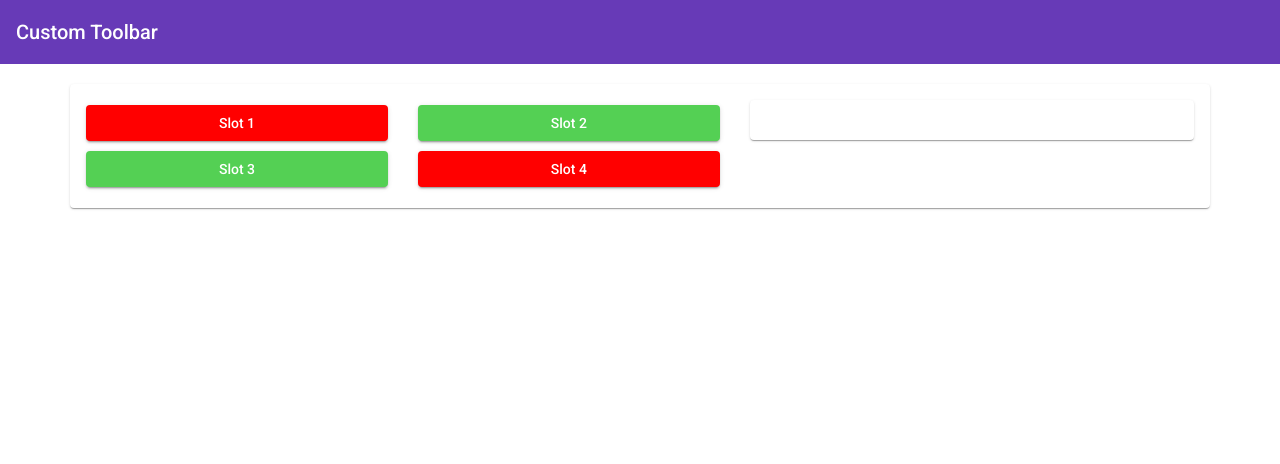
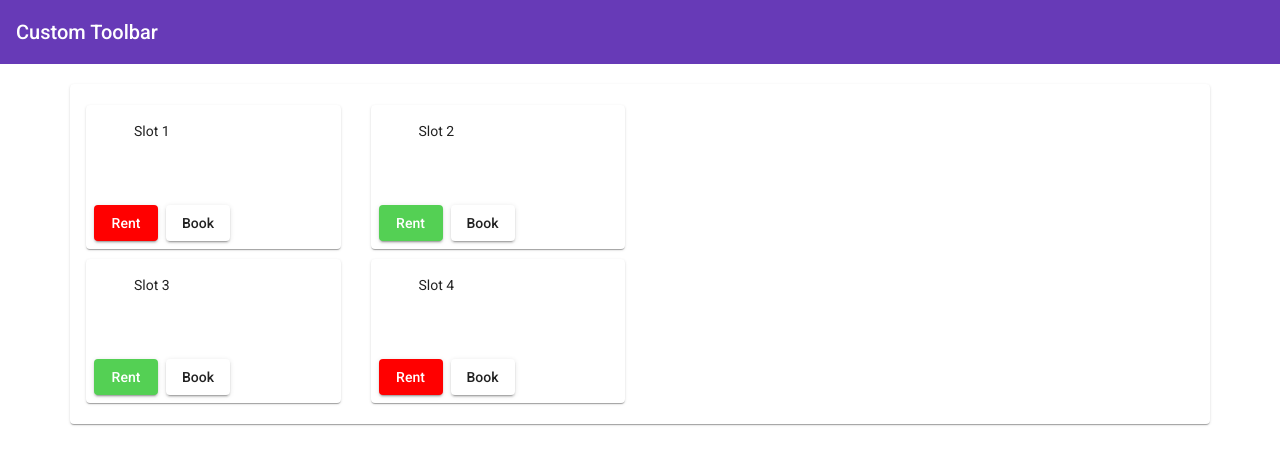
Before and after one commit to dasaCoder/parking-manage, an Angular app: page / in a window 1280 px wide. Shown: the top 464 px of the page. Built offline with nearby package versions, Linux system fonts and the light colour scheme.

Commit message:
change view

```diff
--- a/src/app/app.component.css
+++ b/src/app/app.component.css
@@ -11,3 +11,11 @@
     background-color: red!important;
     color:#fff;
 }
+
+.full-width{
+    width: 100%;
+}
+
+.mat-radio-button{
+    margin-right: 5px!important;
+}
--- a/src/app/app.component.html
+++ b/src/app/app.component.html
@@ -11,23 +11,40 @@
 
     <div class="row">
 
-      <div class="col-md-7">
+      <div class="col-md-6">
         <div class="row">
 
           <div *ngFor=" let slot of parking_slots" class="col-md-6" style="margin:5px 0">
-            <button mat-raised-button
-              [ngClass]="{'green': slot['is_available'] == '1','red': slot['is_available'] == '0'}"
-              class="btn-slot"
-              (click) = "select_slot(slot)"
-            >
-                {{slot['name']}}
-              </button>
+
+            <mat-card>
+              <mat-card-header>{{slot['name']}}</mat-card-header>
+
+              <mat-card-content>
+                <div mat-card-avatar class="example-header-image"></div>
+              </mat-card-content>
+
+              <mat-card-actions>
+                <button mat-raised-button
+                  [ngClass]="{'green': slot['is_available'] == '1','red': slot['is_available'] == '0'}"
+                  class=""
+                  (click) = "select_slot(slot)"
+                >
+                    Rent
+                </button>
+
+                <button mat-raised-button
+                  class=""
+                  (click)="book_slot(slot)"
+                >Book</button>
+              </mat-card-actions>
+            </mat-card>
+
           </div>
 
         </div>
       </div>
 
-      <div class="col-md-5">
+      <div class="col-md-6">
 
         <mat-card *ngIf="selected_slot">
             <mat-card-header>
@@ -37,6 +54,27 @@
 
             <mat-card-content>
 
+              <mat-form-field class="full-width">
+                <mat-label>Vehicle No</mat-label>
+                <input matInput placeholder="Ex. XXX-4656" >
+              </mat-form-field>
+
+              <mat-form-field class="full-width">
+                <mat-label>Choose a date</mat-label>
+                <input matInput [matDatepicker]="picker">
+                <mat-datepicker-toggle matSuffix [for]="picker"></mat-datepicker-toggle>
+                <mat-datepicker #picker></mat-datepicker>
+              </mat-form-field>
+
+              <mat-radio-group aria-label="Select an option" class="full-width">
+                <mat-radio-button value="1">Morning</mat-radio-button>
+                <mat-radio-button value="2">Afternoon </mat-radio-button>
+                <mat-radio-button value="3">Full Day </mat-radio-button>
+              </mat-radio-group>
+
+              <mat-card-actions style="text-align: right;">
+                <button mat-raised-button color="primary">Book</button>
+              </mat-card-actions>
             </mat-card-content>
         </mat-card>
 
--- a/src/app/app.component.ts
+++ b/src/app/app.component.ts
@@ -9,28 +9,28 @@ export class AppComponent implements OnInit{
   title = 'parking-manage';
 
   parking_slots = [];
-  selected_slot = [];
+  selected_slot;
 
   ngOnInit() {
     this.parking_slots = [
       {
         "name" : "Slot 1",
-        "Division" : "D1",
+        "division" : "D1",
         "is_available" : "0"
       },
       {
         "name" : "Slot 2",
-        "Division" : "D1",
+        "division" : "D1",
         "is_available" : "1"
       },
       {
         "name" : "Slot 3",
-        "Division" : "D1",
+        "division" : "D1",
         "is_available" : "1"
       },
       {
         "name" : "Slot 4",
-        "Division" : "D1",
+        "division" : "D1",
         "is_available" : "0"
       }
     ];
@@ -42,5 +42,9 @@ export class AppComponent implements OnInit{
     this.selected_slot = slot;
   }
 
+  book_slot(slot) {
+
+  }
+
 
 }
```
Also changed, not shown: src/app/app.module.ts (+9 -1 lines).
